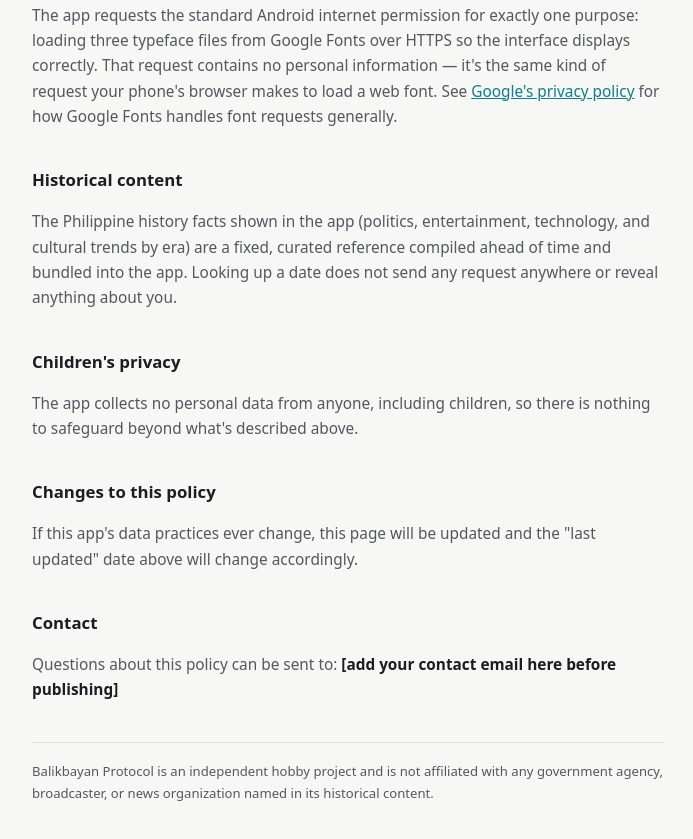
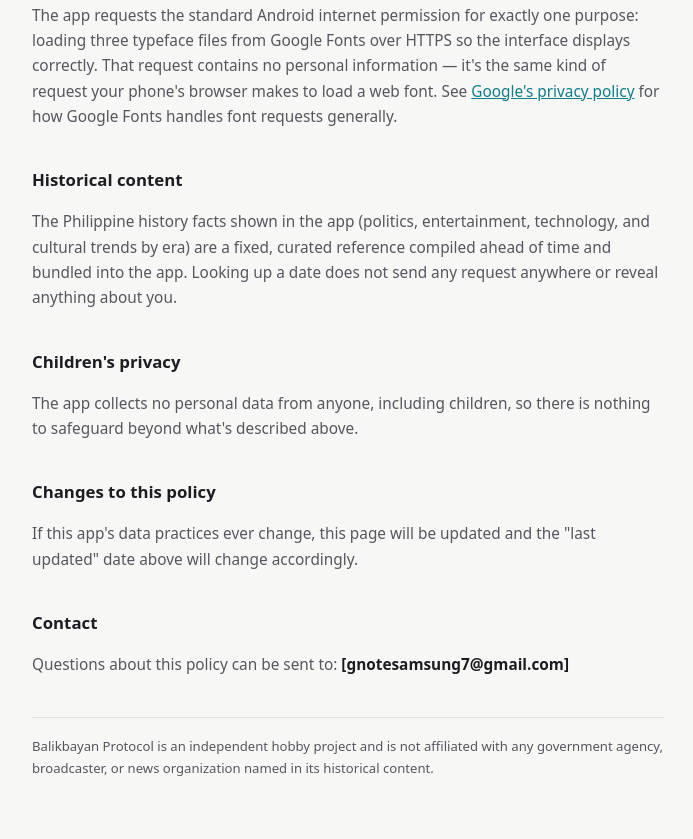
Before and after one commit to gnotesamsung7-hue/balikbayan-protocol, a website: page docs/index.html in a window 1280 px wide. Shown: the part 897-1736 px from the top of the page, without its empty margins (292-985 px from the left). Drawn offline with Linux system fonts and the light colour scheme.

Commit message:
Update index.html

```diff
--- a/docs/index.html
+++ b/docs/index.html
@@ -71,7 +71,7 @@
   <p>If this app's data practices ever change, this page will be updated and the "last updated" date above will change accordingly.</p>
 
   <h2>Contact</h2>
-  <p>Questions about this policy can be sent to: <strong>[add your contact email here before publishing]</strong></p>
+  <p>Questions about this policy can be sent to: <strong>[gnotesamsung7@gmail.com]</strong></p>
 
   <footer>
     Balikbayan Protocol is an independent hobby project and is not affiliated with any government agency, broadcaster, or news organization named in its historical content.
```
